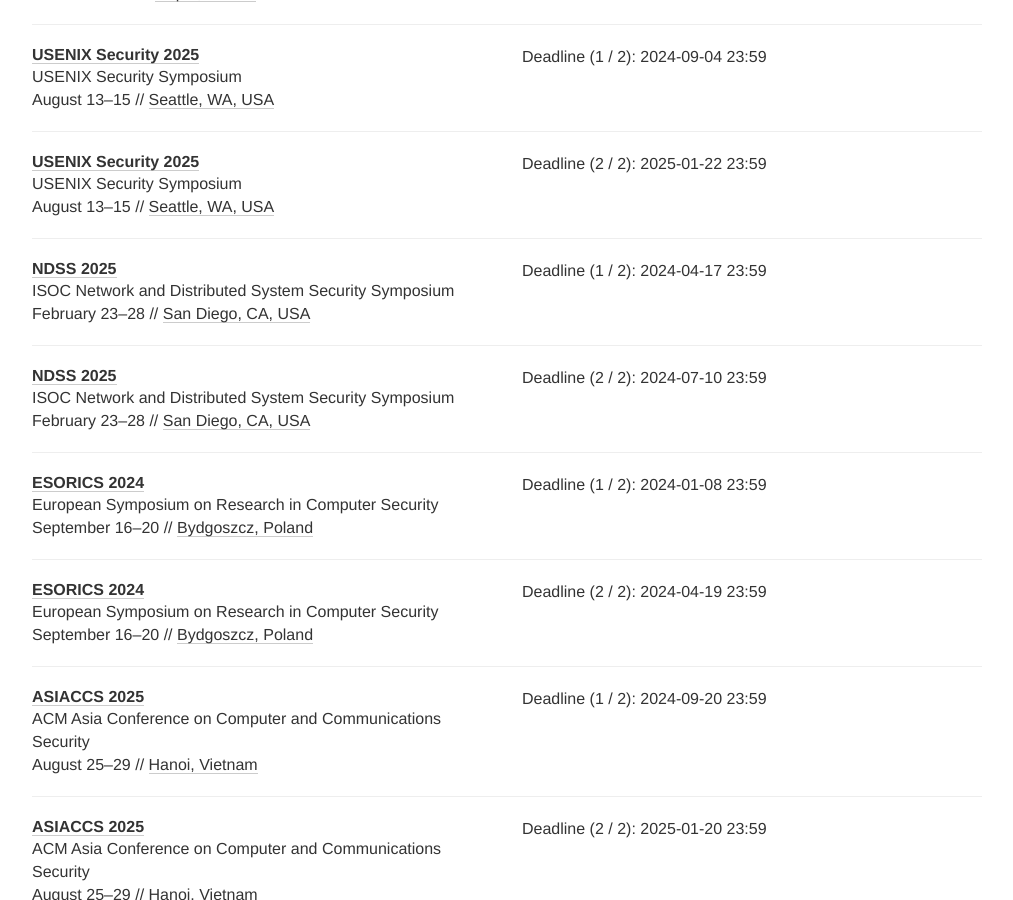
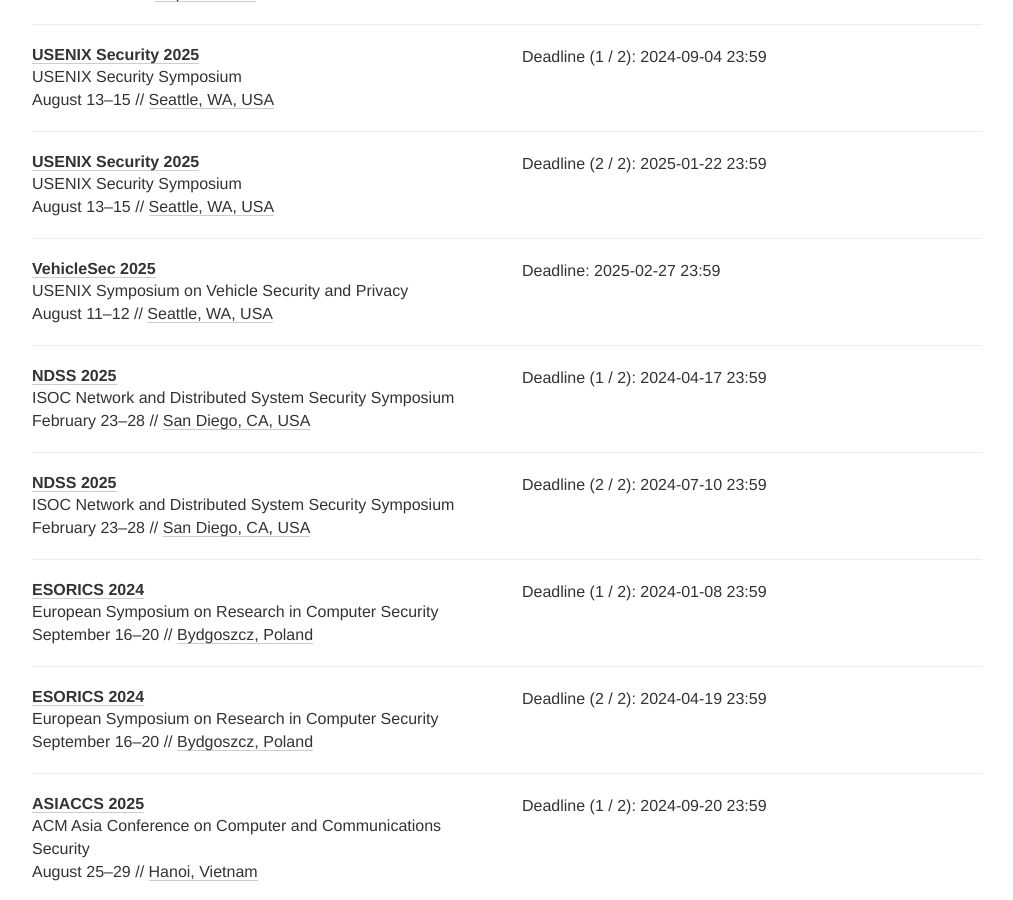
Before and after one commit to achintyadesai/vlab-deadlines, a Jekyll site: the page built from index.html, in a window 1280 px wide and 900 px high, scrolled down 990 px. Shown: the whole window, without its empty margins (133-1146 px from the left). Built offline with Jekyll 4.4.1, drawn with Linux system fonts in a browser that asks for light colours; nearby versions of some CDN libraries; comment, search, counter and statistics services are not loaded.

Commit message:
VehicleSec added

```diff
--- a/_data/conferences.yml
+++ b/_data/conferences.yml
@@ -43,6 +43,16 @@
     - "2024-09-04 23:59"
     - "2025-01-22 23:59"
   date: "August 13-15"
+  place: Seattle, WA, USA
+  tags: [SEC, CONF]
+
+- name: VehicleSec
+  description: USENIX Symposium on Vehicle Security and Privacy
+  year: 2025
+  link: https://www.usenix.org/conference/vehiclesec25
+  deadline:
+    - "2025-02-27 23:59"
+  date: "August 11-12"
   place: Seattle, WA, USA
   tags: [SEC, CONF]
 
```
